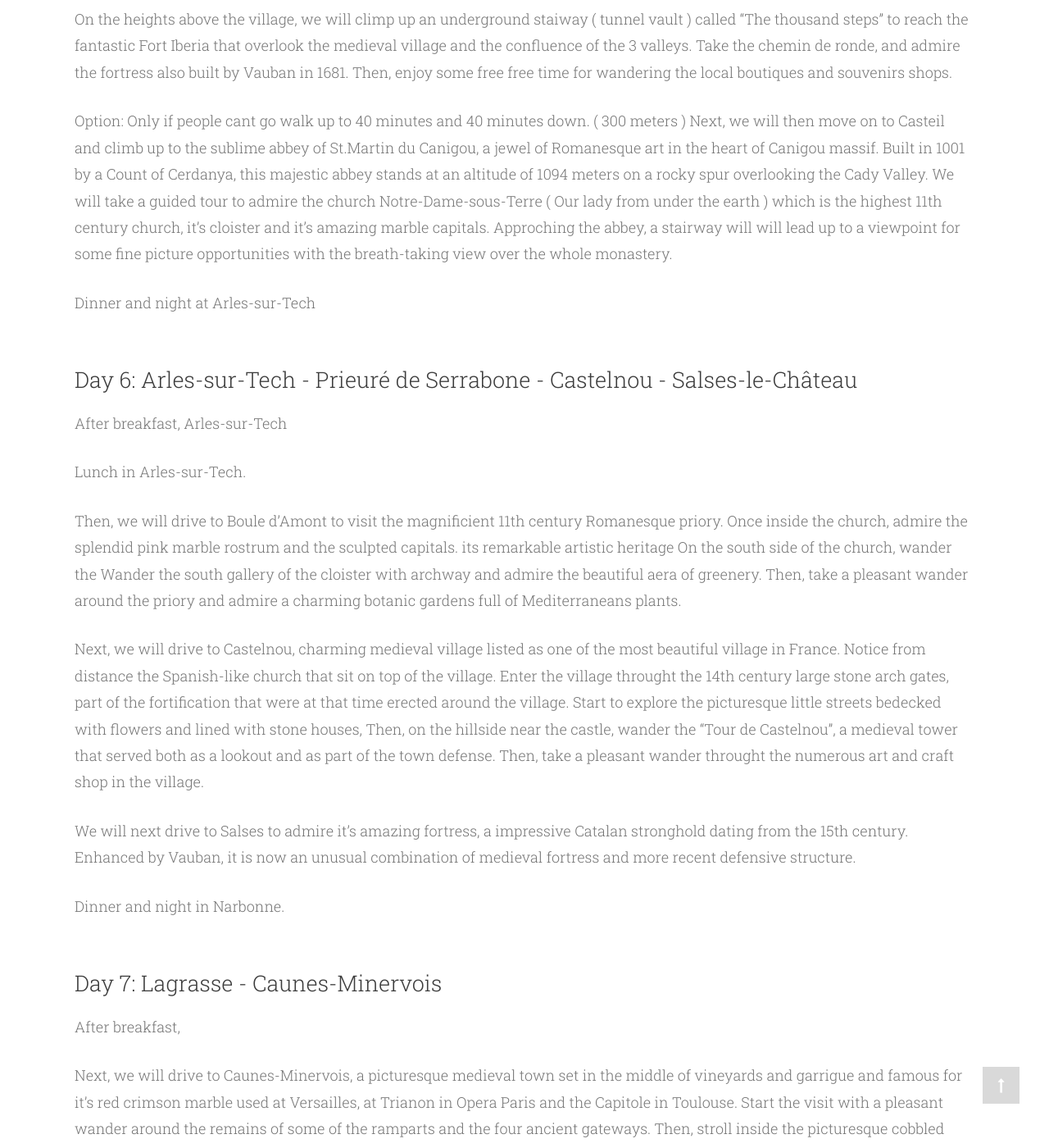
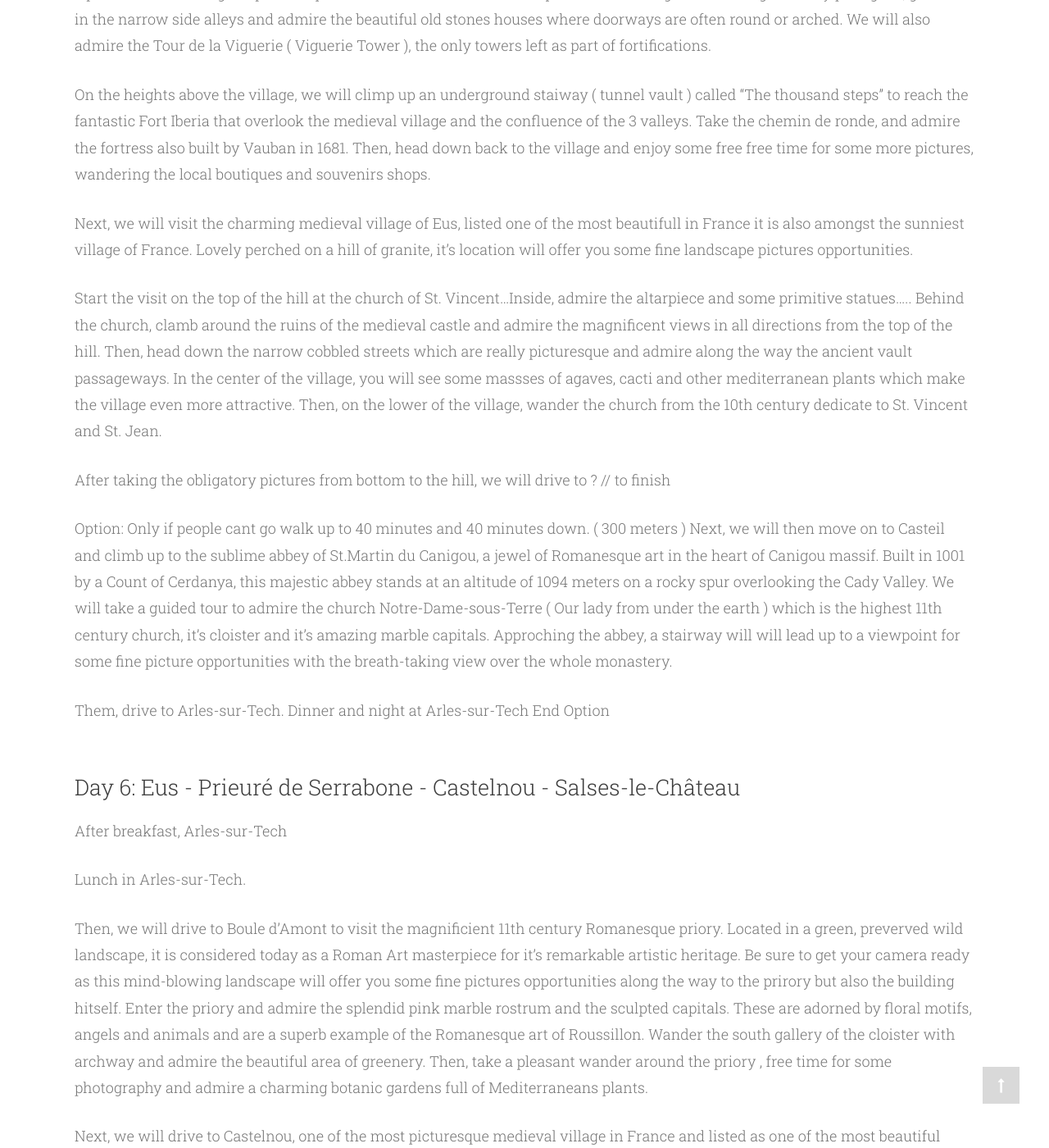
Before and after one commit to paitiewfrance/paitiewfrance.github.io, a Jekyll site: the page built from tour-languedoc-roussillon-midi-pyrenee/hidden-treasure-of-pyrenee.md, in a window 1280 px wide and 1400 px high, scrolled down 4213 px. Shown: the whole window at 82% size. Built offline with Jekyll 4.4.1, drawn with Linux system fonts in a browser that asks for light colours; nearby versions of some CDN libraries; some web fonts are replaced; some of the changed text lies outside the part shown.

Commit message:
config yml

```diff
--- a/tour-alsace/christmas-in-alsace.html
+++ b/tour-alsace/christmas-in-alsace.html
@@ -3,7 +3,7 @@ layout: tour
 title:
 meta:
 deposit: 30.000
-duration: 10วัน / 9คืน
+duration: 10วัน / 8คืน
 img:
   - name: /img/alsace/colmar
     alt: Colmar
--- a/tour-languedoc-roussillon-midi-pyrenee/hidden-treasure-of-pyrenee.md
+++ b/tour-languedoc-roussillon-midi-pyrenee/hidden-treasure-of-pyrenee.md
@@ -57,18 +57,20 @@ Wander the sublime   Romanesque cloisters with carved capital and  take a pleasa
 
 We will then drive to Foix for checkin.Dinner and night at Foix.
 
-### Day 4: Saint-Lizier - Labouiche underground river- Foix -
+### Day 4: Labouiche underground river- Foix -  ( Château de Montsegur )
 
 After breakfast, head on to Labouiche, famous for it's undergroud navigable river, the longest navigable one in Europe.Enjoy a pleasant guided cruise in boat for some 1.5 kilometers upstream at 60 meters below ground and dmire the magnificient rock formations and some superb waterfall.
 
-Then, we will head on to Foix dominated by it's castle
+Then, we will head on to Foix dominated by it's majestic castle..
 
-### Day 5:  ( Château de Montsegur - Château de Puivert ) - Villefranche-de-Conflent - ( St.Martin du Canigou Abbey)
-Option: Only if people can't go to St.Martin du Canigou Abbey
-After brekfast, head on to the "Pays de Cathare" and visit the  semi-ruins Château de Puivert, one of the most glorious and interesting Cathare Castle.
+Next, we will drive head to the "Pays de Cathare" and visit the  semi-ruins Château de Puivert, one of the most glorious and interesting Cathare Castle.
 Built between 13th and 14th century, the Château is positioned nicely on top of a sloping cliff and towers majestically above the village of Puivert and it's lake.
 Stroll inside the castle, enter the square gate tower, admire the curtain walls, the superb courtyard of honor and the 35 meters-high keep who houses 4 splendid rooms, all beautiful examples of medieval architecture.
-Then, take some pictures from the inside the castle and outside, where the site offers a majestic view over the countryside and valleys.
+Then, take some stunning pictures from the inside the castle and outside, where the site offers a majestic view over the countryside and valleys.
+We will drive to Villefranche-de-Conflent or around for checkin. Dinner and night in Villefranche-de-Conflent or Arles-sur-Tech
+
+### Day 5:  - Villefranche-de-Conflent - ( St.Martin du Canigou Abbey) - The Abbey of Saint-Michel de Cuxa
+Option: Only if people can't go to St.Martin du Canigou Abbey
 
 Lunch along the road.
 Then, we will  visit the medieval fortified village of Villefranche-de-Conflent. Listed as a World Heritage Site  by the UNESCO because of it's fortification by Vauban. The town was found in the 11th by a Count of  Cerdanya in order to protect the valleys from invasion. It was fortified by Vauban, France's famous military engineer in the 17th century to ensure it's safety. The town is also listed as one of the most beautifull village in France.
@@ -78,37 +80,49 @@ Let's travel back in time and start the visit of this ancient heritage by a plea
 Continue our journey by taking a pleasant stroll along the picturesque narrow streets and notice the pink marble that gives the village a lovely pink glow, get lost in the narrow side alleys and admire the beautiful old stones houses where doorways are often round or arched. We will also admire the Tour de la Viguerie ( Viguerie Tower ), the only towers left as part of fortifications.
 
 On the heights above the village, we will climp up an underground staiway ( tunnel vault ) called "The thousand steps" to reach the fantastic Fort Iberia that overlook the medieval village and the confluence of the 3 valleys. Take the chemin de ronde, and admire the fortress also built by Vauban in 1681.
-Then, enjoy some free free time for wandering the local boutiques and souvenirs shops.
+Then, head down back to the village and enjoy some free free time for some more pictures, wandering the local boutiques and souvenirs shops.
+
+Next, we will visit the charming medieval village of Eus, listed one of the most beautifull in France it is also amongst the sunniest village of France.
+Lovely perched on a hill of granite, it's location will offer you some fine landscape pictures opportunities.
+
+Start the visit on the top of the hill at the church of St. Vincent...Inside, admire the altarpiece and some primitive statues.....
+Behind the church, clamb around the ruins of the medieval castle and admire the magnificent views in all directions from the top of the hill. Then, head down the narrow cobbled streets which are really picturesque and admire along the way the ancient vault passageways. In the center of the village, you will see some massses of agaves, cacti and other mediterranean plants which make the village even more attractive. Then, on the lower of the village, wander the church from the 10th century dedicate to St. Vincent and St. Jean.
+
+After taking the obligatory pictures from bottom to the hill, we will drive to ? // to finish
 
 Option: Only if people cant go walk up to 40 minutes and 40 minutes down. ( 300 meters )
 Next, we will then move on to Casteil and climb up to the sublime abbey of St.Martin du Canigou, a jewel of Romanesque art in the heart of Canigou massif. Built in 1001 by a Count of Cerdanya, this majestic abbey stands at an altitude of 1094 meters on a rocky spur overlooking the Cady Valley.
-We will take a guided tour to admire the church Notre-Dame-sous-Terre ( Our lady from under the earth ) which is the highest 11th century church, it's cloister and it's amazing marble capitals.
-Approching the abbey, a stairway will will lead up to a viewpoint for some fine picture opportunities with the breath-taking view over the whole monastery.
+We will take a guided tour to admire the church Notre-Dame-sous-Terre ( Our lady from under the earth ) which is the highest 11th century church, it's cloister and it's amazing marble capitals. Approching the abbey, a stairway will will lead up to a viewpoint for some fine picture opportunities with the breath-taking view over the whole monastery.
 
-Dinner and night at Arles-sur-Tech
+Them, drive to Arles-sur-Tech. Dinner and night at Arles-sur-Tech
+End Option
 
-### Day 6:  Arles-sur-Tech - Prieuré de Serrabone - Castelnou - Salses-le-Château
+### Day 6:  Eus - Prieuré de Serrabone - Castelnou - Salses-le-Château
 After breakfast, Arles-sur-Tech
 
 Lunch in  Arles-sur-Tech.
 
-Then, we will drive to Boule d'Amont to visit the magnificient 11th century Romanesque priory. Once inside the church, admire the splendid pink marble rostrum and the sculpted capitals.
-its remarkable artistic heritage
-On the south side of the church, wander the
-Wander the south gallery of the cloister with archway and admire the  beautiful aera of greenery.
-Then, take a pleasant wander around the priory and admire a charming botanic gardens full of Mediterraneans plants.
+Then, we will drive to Boule d'Amont to visit the magnificient 11th century Romanesque priory. Located in a green, preverved wild landscape, it is considered today as a Roman Art masterpiece for it's remarkable artistic heritage. Be sure to get your camera ready as this mind-blowing landscape will offer you some fine pictures opportunities along the way to the prirory but also the building hitself.
+Enter the priory and admire the splendid pink marble rostrum and the sculpted capitals. These are adorned by floral motifs, angels and animals and are a superb example of the Romanesque art of Roussillon. Wander the south gallery of the cloister with archway and admire the  beautiful area of greenery.
+Then, take a pleasant wander around the priory , free time for some photography and admire a charming botanic gardens full of Mediterraneans plants.
 
-Next, we will drive to Castelnou, charming medieval village listed as one of the most beautiful village in France. Notice from distance
-the Spanish-like church that sit on top of the village.
-Enter the village throught the 14th century large stone arch gates, part of the fortification that were at that time erected around the village.
-Start to explore the picturesque little streets bedecked with flowers and lined with stone houses,
-Then, on the hillside near the castle, wander the "Tour de Castelnou", a medieval tower that served both as a lookout and as part of the town defense.
-Then, take a pleasant wander throught the numerous art and craft shop in the village.
+Next, we will drive to Castelnou, one of the most picturesque medieval village in France and listed as one of the most beautiful village in France.
+Dated from the 10th century, the village seat nicely in the shadow of it's castle that towers above and the Mount Canigou. Before entering the village, take astop at the lovely church Eglise Santa Marie del Mercadel ( St. Marie of Mercadel) just outside of the village. Built in the 12th century, admire it's Spanish feel and it's magnificent door covered with iron scrolls.
+Next, enter the village throught the massive 14th century large stone arch gates, part of the fortification that were at that time erected around the village.
+Immerse yourself in the Middle-Age and take a pleasant stroll inside the picturesque little cobbled streets. As you lead upwards towards the caslte,admire some georgeous old stone houses with flowery balcony.
+
+On top of the hilll, admire the castle, date from the 10th century. Renovated after being drestoyed twice,  wander inside of the castle and discover how life was in the Middle-Age and take a stroll around the Mediterranean gardens of the castle and enjoy the beautiful views offered. Then, on the hillside near the castle, wander the "Tour de Castelnou", a medieval tower that served both as a lookout and as part of the town's defenses.
+
+Options: The slopes around the castle are planted with grape wines. Possibily of wine tasting/buying wine from the cellars of the castle.
+On the way back to the village, free time for taking picturesque images as well as wandering throught the numerous art and craft shop in the village.
+
+Next, we will drive to Codalet and visit the majestic Abbey Saint-Michael de Cuxa. Dated from the 9th century, the monastery topped with an magnificient Romanesque bell tower with geminated bays. Inside, feel the serenity of the monastery and explore the architecture marvels , the large pre-Romanesque church, date from 974, the uterly
+beautiful cloister, the pink marble  capitals which are a remarkable of  Romanesque sculpture, the crypt in the early Romanesque  style with the chapel of the Virgin of the Crib.
 
 We will next drive to Salses to admire it's amazing fortress, a impressive Catalan stronghold dating from the 15th century.
 Enhanced by Vauban, it is now an unusual combination of medieval fortress and more recent defensive structure.
 
-Dinner and night in Narbonne.
+Dinner and night in Lagrasse.
 
 ### Day 7:  Lagrasse - Caunes-Minervois
 
```
Also changed, not shown: other parts of tour-languedoc-roussillon-midi-pyrenee/hidden-treasure-of-pyrenee.md (+1 -1 lines).
